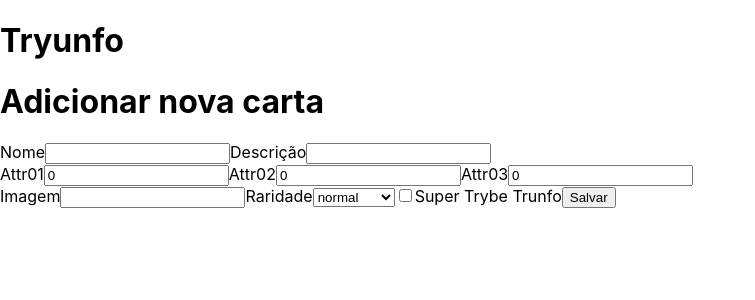
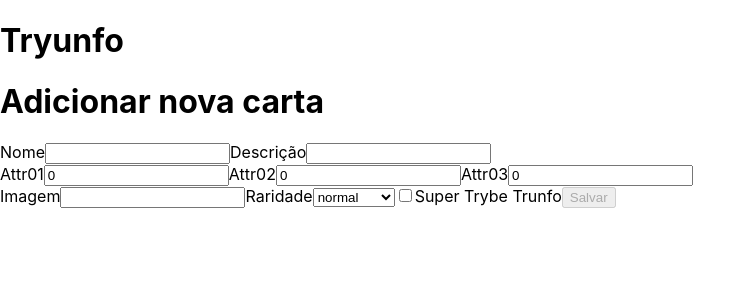
Before and after one commit to phvleite/tryunfo, a React (Create React App) app: page / in a window 1280 px wide. Shown: the top 300 px of the page, without its empty margins (0-755 px from the left). Built offline with nearby package versions, Linux system fonts and the light colour scheme.

Commit message:
Requisito 2 finalizado, com a ajuda de Tomas Breuckman e Ramond Falcão

```diff
--- a/src/App.js
+++ b/src/App.js
@@ -2,11 +2,87 @@ import React from 'react';
 import Form from './components/Form';
 
 class App extends React.Component {
+  constructor() {
+    super();
+    this.state = {
+      cardName: '',
+      cardDescription: '',
+      cardAttr1: 0,
+      cardAttr2: 0,
+      cardAttr3: 0,
+      cardImage: '',
+      cardRare: 'normal',
+      cardTrunfo: false,
+      saveButton: true,
+    };
+  }
+
+  onInputChange = ({ target }) => {
+    console.log(target);
+    const { name } = target;
+    const value = target.type === 'checkbox' ? target.checked : target.value;
+    console.log(name);
+    console.log(value);
+    this.setState({ [name]: value });
+  }
+
+  onSaveButtonClick = (event) => {
+    event.preventDefault();
+    console.log('teste');
+  }
+
   render() {
+    const {
+      cardName,
+      cardDescription,
+      cardAttr1,
+      cardAttr2,
+      cardAttr3,
+      cardImage,
+      cardRare,
+      cardTrunfo,
+      saveButton,
+    } = this.state;
     return (
       <div>
         <h1>Tryunfo</h1>
-        <Form />
+        <Form
+          cardName={ cardName }
+          cardDescription={ cardDescription }
+          cardAttr1={ cardAttr1 }
+          cardAttr2={ cardAttr2 }
+          cardAttr3={ cardAttr3 }
+          cardImage={ cardImage }
+          cardRare={ cardRare }
+          cardTrunfo={ cardTrunfo }
+          onInputChange={ this.onInputChange }
+          isSaveButtonDisabled={ saveButton }
+          onSaveButtonClick={ this.onSaveButtonClick }
+        />
+        <div>
+          {/* {
+            superTryunfo.map((card) => (
+              <span key={ card.cardName }>
+                { card.cardName }
+                <br />
+                { card.cardDescription }
+                <br />
+                { card.cardAttr1 }
+                <br />
+                { card.cardAttr2 }
+                <br />
+                { card.cardAttr3 }
+                <br />
+                { card.cardImage }
+                <br />
+                { card.cardRare }
+                <br />
+                { card.cardTrunfo }
+                <br />
+              </span>
+            ))
+          } */}
+        </div>
       </div>
     );
   }
--- a/src/components/Form.js
+++ b/src/components/Form.js
@@ -1,26 +1,9 @@
 import React, { Component } from 'react';
-// import PropTypes from 'prop-types';
+import PropTypes from 'prop-types';
 
 class Form extends Component {
-  constructor() {
-    super();
-    this.state = {
-      cardName: '',
-      cardDescription: '',
-      cardAttr1: 0,
-      cardAttr2: 0,
-      cardAttr3: 0,
-      cardImage: '',
-      cardRare: 'normal',
-      // cardTrunfo: false,
-      hasTrunfo: false,
-    };
-  }
-
-  onInputChange = ({ target }) => {
-    const { name } = target;
-    const value = target.type === 'checkbox' ? target.checked : target.value;
-    this.setState({ [name]: value });
+  onSaveButtonClick = (element) => {
+    element.preventDefault();
   }
 
   render() {
@@ -32,25 +15,27 @@ class Form extends Component {
       cardAttr3,
       cardImage,
       cardRare,
-      // cardTrunfo,
-      hasTrunfo,
+      cardTrunfo,
+      onInputChange,
       isSaveButtonDisabled,
-    } = this.state;
+      onSaveButtonClick,
+    } = this.props;
+
     return (
       <div className="box-new-card">
         <h1>
           Adicionar nova carta
         </h1>
-        <form className="newCard">
+        <form className="newCard" onSubmit={ onSaveButtonClick }>
           <label htmlFor="cardName">
             Nome
             <input
               type="text"
               data-testid="name-input"
               name="cardName"
-              id="CardName"
+              id="cardName"
               value={ cardName }
-              onChange={ this.onInputChange }
+              onChange={ onInputChange }
             />
           </label>
           <label htmlFor="cardDescription">
@@ -61,7 +46,7 @@ class Form extends Component {
               name="cardDescription"
               id="cardDescription"
               value={ cardDescription }
-              onChange={ this.onInputChange }
+              onChange={ onInputChange }
             />
           </label>
           <div className="box-attr-cards">
@@ -70,10 +55,10 @@ class Form extends Component {
               <input
                 type="number"
                 data-testid="attr1-input"
-                nome="cardAttr1"
+                name="cardAttr1"
                 id="cardAttr1"
                 value={ cardAttr1 }
-                onChange={ this.onInputChange }
+                onChange={ onInputChange }
               />
             </label>
             <label htmlFor="cardAttr2">
@@ -81,10 +66,10 @@ class Form extends Component {
               <input
                 type="number"
                 data-testid="attr2-input"
-                nome="cardAttr2"
+                name="cardAttr2"
                 id="cardAttr2"
                 value={ cardAttr2 }
-                onChange={ this.onInputChange }
+                onChange={ onInputChange }
               />
             </label>
             <label htmlFor="cardAttr3">
@@ -92,10 +77,10 @@ class Form extends Component {
               <input
                 type="number"
                 data-testid="attr3-input"
-                nome="cardAttr3"
+                name="cardAttr3"
                 id="cardAttr3"
                 value={ cardAttr3 }
-                onChange={ this.onInputChange }
+                onChange={ onInputChange }
               />
             </label>
           </div>
@@ -107,7 +92,7 @@ class Form extends Component {
               name="cardImage"
               id="CardImage"
               value={ cardImage }
-              onChange={ this.onInputChange }
+              onChange={ onInputChange }
             />
           </label>
           <label htmlFor="cardRare">
@@ -117,7 +102,7 @@ class Form extends Component {
               id="cardRare"
               name="cardRare"
               value={ cardRare }
-              onChange={ this.onInputChange }
+              onChange={ onInputChange }
             >
               <option value="normal">normal</option>
               <option value="raro">raro</option>
@@ -130,29 +115,37 @@ class Form extends Component {
               data-testid="trunfo-input"
               name="cardTrunfo"
               id="cardTrunfo"
-              value={ hasTrunfo }
-              onChange={ this.onInputChange }
+              checked={ cardTrunfo }
+              onChange={ onInputChange }
             />
             Super Trybe Trunfo
           </label>
-          <label htmlFor="hasTrunfo">
           <input
             type="submit"
             data-testid="save-button"
-              name="hasTrunfo"
-              id="hasTrunfo"
+            name="save-button"
+            id="save-button"
             disabled={ isSaveButtonDisabled }
             value="Salvar"
           />
-          </label>
         </form>
       </div>
     );
   }
 }
 
-// Form.propTypes = {
-//   cardName: PropTypes.string.isRequired,
-// };
+Form.propTypes = {
+  onInputChange: PropTypes.func.isRequired,
+  onSaveButtonClick: PropTypes.func.isRequired,
+  cardName: PropTypes.string.isRequired,
+  cardDescription: PropTypes.string.isRequired,
+  cardAttr1: PropTypes.number.isRequired,
+  cardAttr2: PropTypes.number.isRequired,
+  cardAttr3: PropTypes.number.isRequired,
+  cardImage: PropTypes.string.isRequired,
+  cardRare: PropTypes.string.isRequired,
+  cardTrunfo: PropTypes.bool.isRequired,
+  isSaveButtonDisabled: PropTypes.bool.isRequired,
+};
 
 export default Form;
```
Lines whose indentation alone changed are shown as unchanged.
